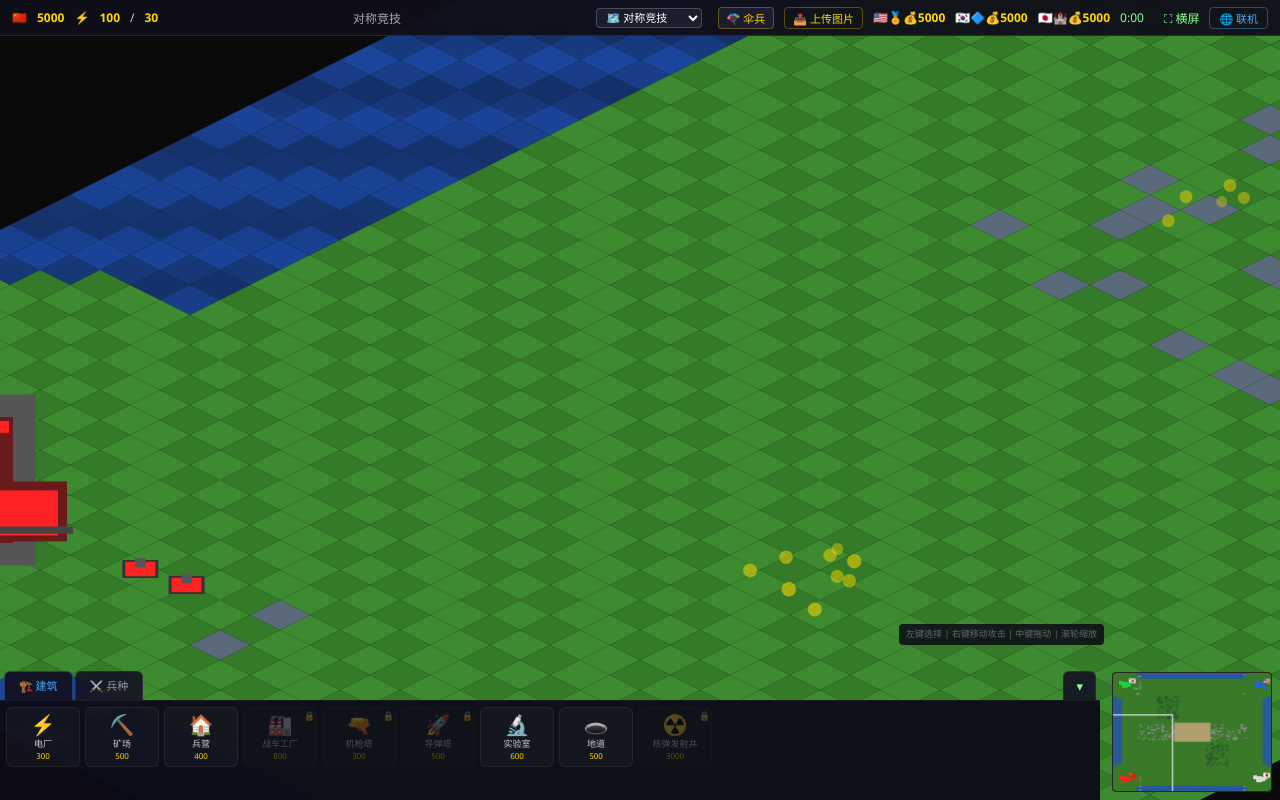
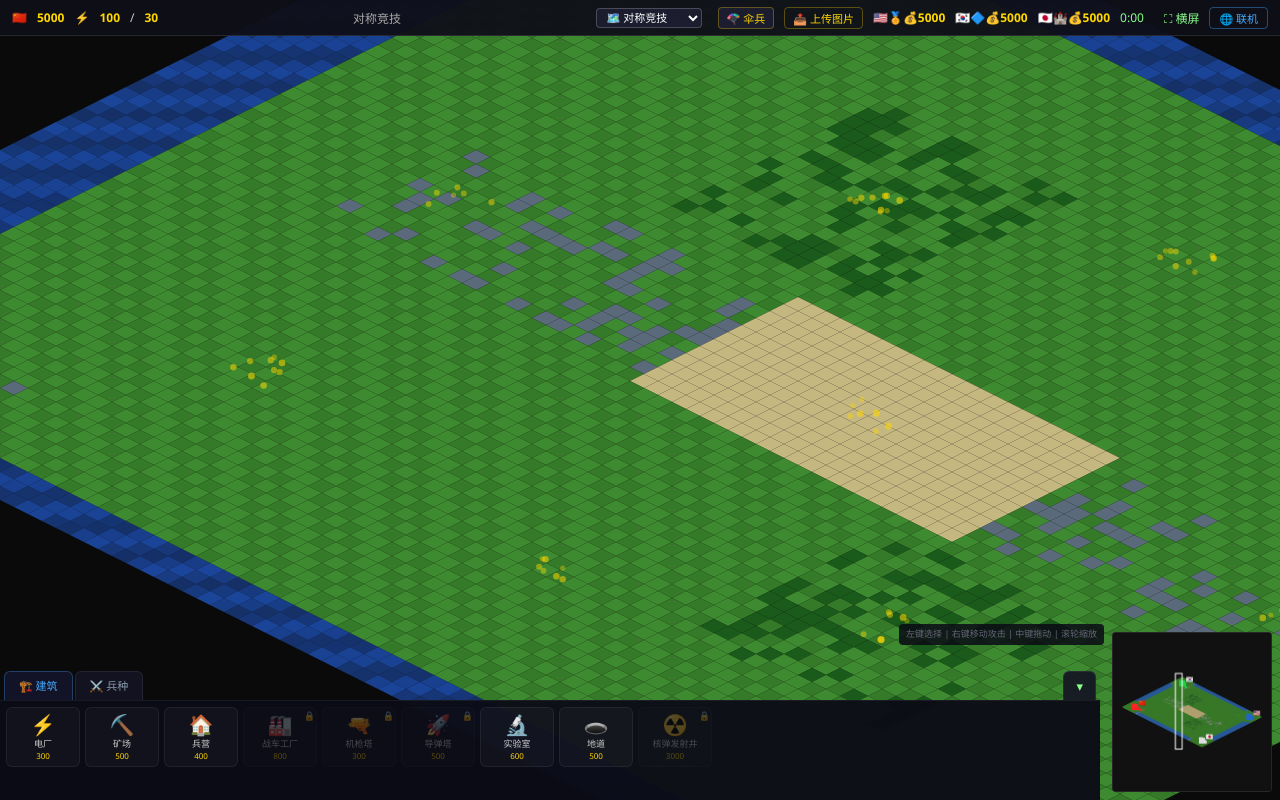
Before and after one commit to chenxinfeng1987-cmyk/redalert-online, a website: page public/红色警戒.html in a window 1280 px wide. Drawn offline with Linux system fonts and the light colour scheme; animation ran at ten frames a second.

Commit message:
B1029: 修复建筑过大+小地图等距——降低默认缩放camZ=0.7，建筑/单位尺寸缩小，小地图用等距投影

```diff
--- a/public/红色警戒.html
+++ b/public/红色警戒.html
@@ -111,7 +111,7 @@ select#map-sel{background:rgba(30,30,50,.9);color:#fff;border:1px solid rgba(255
 <div id="lobby">
   <div class="lb">
     <h2>🌐 联机对战</h2>
-    <div style="text-align:center;color:#556;font-size:10px;margin:-8px 0 8px">版本 B1028</div>
+    <div style="text-align:center;color:#556;font-size:10px;margin:-8px 0 8px">版本 B1029</div>
     <div id="lb-main">
       <div class="lrow"><label>昵称</label><input id="lb-name" maxlength="12" placeholder="输入昵称"></div>
       <div class="lrow"><label>服务器</label><input id="lb-server" placeholder="部署后自动填；本机需手填" style="width:200px"></div>
@@ -223,7 +223,7 @@ function drawBldImg(img,b,sp,sz,col){
 var cv=document.getElementById('c'),cx=cv.getContext('2d');
 var mm=document.getElementById('minimap'),mx2=mm.getContext('2d');
 var W,H;
-var camX=0,camY=0,camZ=1.5;
+var camX=0,camY=0,camZ=0.7;
 var sideGold=[5000,5000,5000,5000];
 var gold=5000,pwr=0,pwrU=0;
 var gt=0,gOver=0,gOn=0;
@@ -1476,7 +1476,7 @@ function spawnUnit(type,x,y,side){
 
 var tileCols=['#3a7a2a','#b0a070','#2a5a2a','#2a5a9a','#888','#666'];
 function viewRotK(){var k=[0,2,1,3][mySide&3];return (k===undefined)?0:k;}
-function viewExt(){var hw=(W/2)/(camZ*0.5),hh=(H/2)/(camZ*0.25);var k=viewRotK();return{ex:(k%2===0?hw:hh),ey:(k%2===0?hh:hw)};}
+function viewExt(){var hw=(W/2)/(camZ*0.5),hh=(H/2)/(camZ*0.25);var k=viewRotK();return{ex:Math.min(hw,2000),ey:Math.min(hh,2000)};}
 function rotToScreen(dx,dy,k){if(k===1)return{x:dy,y:-dx};if(k===2)return{x:-dx,y:-dy};if(k===3)return{x:-dy,y:dx};return{x:dx,y:dy};}
 function rotToWorld(sxr,syr,k){if(k===1)return{x:-syr,y:sxr};if(k===2)return{x:-sxr,y:-syr};if(k===3)return{x:syr,y:-sxr};return{x:sxr,y:syr};}
 function worldToScr(wx,wy){
@@ -1492,9 +1492,20 @@ function scrToWorld(sx,sy){
   return{x:camX+r.x,y:camY+r.y};
 }
 function miniScale(){return 160/MW;}
-function miniSize(){return (viewRotK()%2===0)?{w:160,h:120}:{w:120,h:160};}
-function worldToMini(wx,wy){var s=miniScale(),r=rotToScreen(wx-MW/2,wy-MH/2,viewRotK()),z=miniSize();return{x:z.w/2+r.x*s,y:z.h/2+r.y*s};}
-function miniToWorld(px,py){var s=miniScale(),z=miniSize(),r=rotToWorld((px-z.w/2)/s,(py-z.h/2)/s,viewRotK());return{x:MW/2+r.x,y:MH/2+r.y};}
+function miniSize(){return {w:160,h:160};}
+function worldToMini(wx,wy){
+  var s=miniScale();
+  var r=rotToScreen(wx-MW/2,wy-MH/2,viewRotK());
+  var z=miniSize();
+  return{x:z.w/2+(r.x-r.y)*s*0.5,y:z.h/2+(r.x+r.y)*s*0.25};
+}
+function miniToWorld(px,py){
+  var s=miniScale(),z=miniSize();
+  var ix=(px-z.w/2)/(s*0.5),iy=(py-z.h/2)/(s*0.25);
+  var dx=(ix+iy)*0.5,dy=(iy-ix)*0.5;
+  var r=rotToWorld(dx,dy,viewRotK());
+  return{x:MW/2+r.x,y:MH/2+r.y};
+}
 function setMiniCanvas(){var z=miniSize();if(mm.width!==z.w){mm.width=z.w;mm.height=z.h;mm.style.width=z.w+'px';mm.style.height=z.h+'px';}}
 function focusOnBase(side){var c=cornerOf(side),k=[0,2,1,3][side&3]||0,d=rotToWorld((W*0.30-W/2)/camZ,(H*0.62-H/2)/camZ,k);camX=c.x-d.x;camY=c.y-d.y;}
 
@@ -1582,7 +1593,7 @@ function draw(){
   blds.sort(function(a,b){return (a.x+a.y)-(b.x+b.y);});
   blds.forEach(function(b){
     if(b.hp<=0)return;
-    var sp=worldToScr(b.x,b.y),sc=T*camZ,sz=b.sz*sc/2;
+    var sp=worldToScr(b.x,b.y),sc=T*camZ,sz=b.sz*sc/3;
     var col=sideColor(b.side),dk=sideDk(b.side),lt=sideLt(b.side);
     if(!b.ready){
       var prog=1-b.bt/120;
@@ -1704,7 +1715,7 @@ function draw(){
   miners.sort(function(a,b){return (a.x+a.y)-(b.x+b.y);});
   miners.forEach(function(m){
     if(m.hp<=0)return;
-    var sp=worldToScr(m.x,m.y),sz=12*camZ;
+    var sp=worldToScr(m.x,m.y),sz=9*camZ;
     var col=sideColor(m.side);
     cx.fillStyle='#333';cx.fillRect(sp.x-sz,sp.y-sz*0.5,sz*2,sz);
     cx.fillStyle=col;cx.fillRect(sp.x-sz+2*camZ,sp.y-sz*0.4,sz*2-4*camZ,sz*0.8);
@@ -1715,7 +1726,7 @@ function draw(){
   units.sort(function(a,b){return (a.x+a.y)-(b.x+b.y);});
   units.forEach(function(u){
     if(u.hp<=0||u.riding||u._tin)return;
-    var sp=worldToScr(u.x,u.y),sz=10*camZ;
+    var sp=worldToScr(u.x,u.y),sz=8*camZ;
     var mvx=u.x-(u._px===undefined?u.x:u._px),mvy=u.y-(u._py===undefined?u.y:u._py);
     u._px=u.x;u._py=u.y;
     var mv=Math.hypot(mvx,mvy);
@@ -2009,7 +2020,9 @@ function drawMinimap(){
     if(y>=mData.length||x>=mData[y].length)continue;
     var mp=worldToMini(x*T+T/2,y*T+T/2);
     mx2.fillStyle=tileCols[mData[y][x]]||'#3a7a2a';
-    mx2.fillRect(mp.x-ts/2,mp.y-ts/2,ts,ts);
+    mx2.beginPath();
+    mx2.moveTo(mp.x,mp.y-ts*0.4);mx2.lineTo(mp.x+ts*0.6,mp.y);mx2.lineTo(mp.x,mp.y+ts*0.4);mx2.lineTo(mp.x-ts*0.6,mp.y);
+    mx2.closePath();mx2.fill();
   }}
   function dot(wx,wy,rad,col){var mp2=worldToMini(wx,wy);mx2.fillStyle=col;mx2.fillRect(mp2.x-rad,mp2.y-rad,rad*2,rad*2);}
   units.forEach(function(u){if(u.hp<=0)return;dot(u.x,u.y,1,sideColor(u.side));});
```
